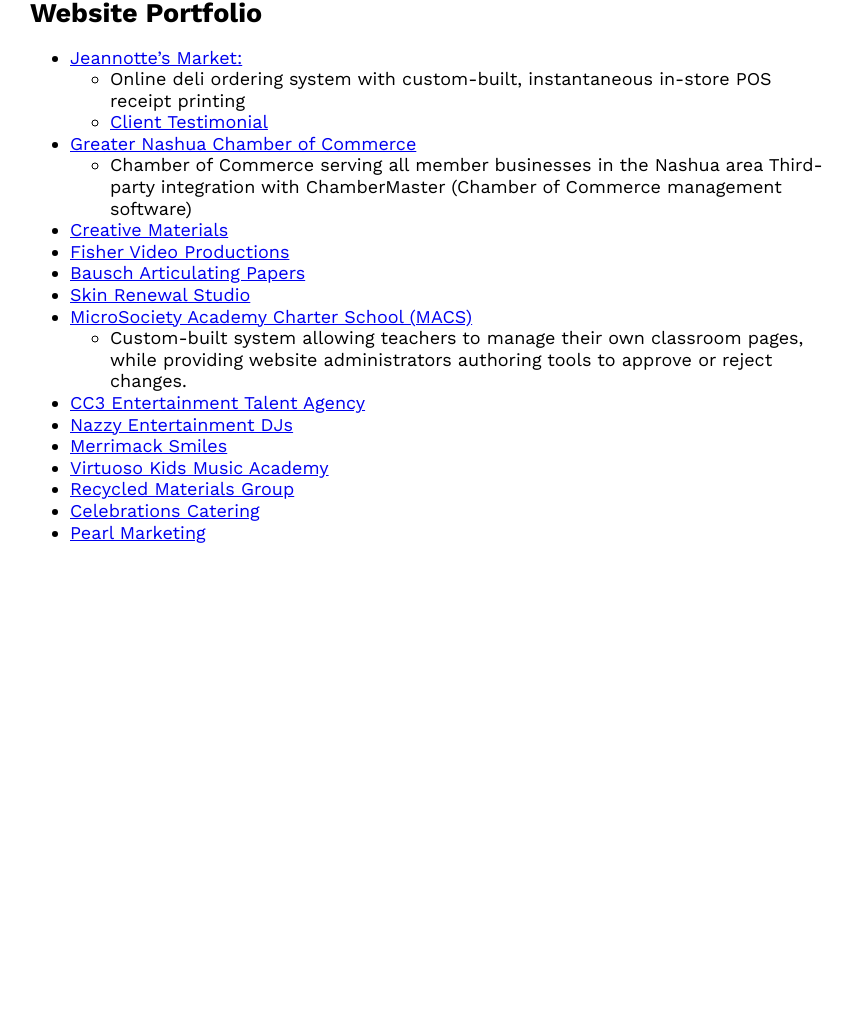
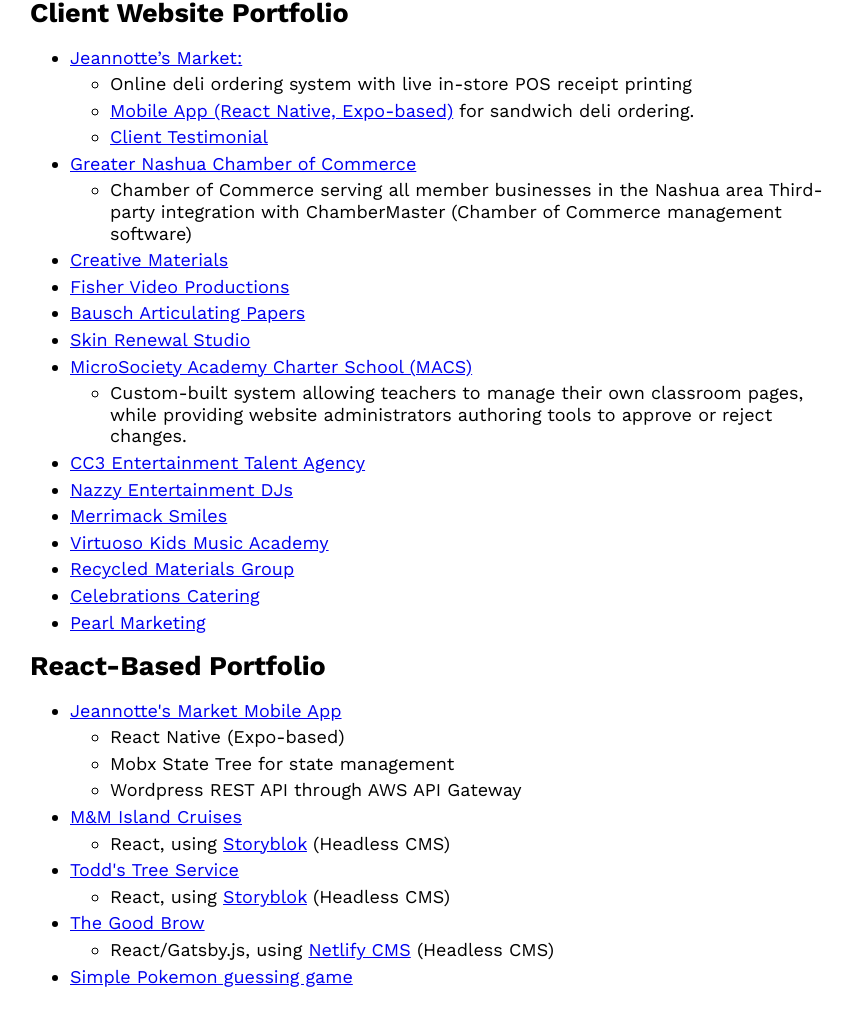
Before and after one commit to culverlau/culverlau.com, a website: page public/index.html in a window 1280 px wide. Shown: the part 499-1524 px from the top of the page, without its empty margins (210-1062 px from the left). Before the commit the page ends 1082 px from the top, so only its background shows below. Drawn offline with nearby package versions, Linux system fonts and the light colour scheme.

Commit message:
updated portfolio with react projects

```diff
--- a/public/css/style.css
+++ b/public/css/style.css
@@ -20,3 +20,7 @@
 #bio {
   margin-bottom: 40px;
 }
+
+#portfolio li {
+  margin: 5px 0;
+}
--- a/public/index.html
+++ b/public/index.html
@@ -30,8 +30,8 @@
           designer, photographer, brand consultant and entrepreneur based in New
           York City. As the former Director of Website Development at
           <a href="https://www.pearlmarketing.com/">Pearl Marketing</a>, a
-          boutique digital agency serving Northern New England, Culver was a veteran
-          consultant for many regional non-profits and small businesses,
+          boutique digital agency serving Northern New England, Culver was a
+          veteran consultant for many regional non-profits and small businesses,
           including the Greater Nashua Chamber of Commerce, United Way, and the
           Boys and Girls Club. As a relentless advocate of UX, Culver brings
           objective-based business strategies to help businesses grow and
@@ -54,23 +54,35 @@
       </div>
 
       <div id="portfolio">
-        <h2>Website Portfolio</h2>
+        <h2>Client Website Portfolio</h2>
 
         <ul>
           <li>
-            <a href="https://www.jeannottesmarket.com/">Jeannotte’s Market:</a>
+            <a href="https://www.jeannottesmarket.com/" target="_blank"
+              >Jeannotte’s Market:</a
+            >
             <ul>
               <li>
-                Online deli ordering system with custom-built, instantaneous
-                in-store POS receipt printing
+                Online deli ordering system with live in-store POS receipt
+                printing
               </li>
               <li>
-                <a href="https://youtu.be/AENtuwGs-vI">Client Testimonial</a>
+                <a
+                  href="https://github.com/PearlMarketing/jeannottes-app"
+                  target="_blank"
+                  >Mobile App (React Native, Expo-based)</a
+                >
+                for sandwich deli ordering.
+              </li>
+              <li>
+                <a href="https://youtu.be/AENtuwGs-vI" target="_blank"
+                  >Client Testimonial</a
+                >
               </li>
             </ul>
           </li>
           <li>
-            <a href="https://www.nashuachamber.com/"
+            <a href="https://www.nashuachamber.com/" target="_blank"
               >Greater Nashua Chamber of Commerce</a
             >
             <ul>
@@ -82,23 +94,27 @@
             </ul>
           </li>
           <li>
-            <a href="https://www.creativematerials.com/">Creative Materials</a>
+            <a href="https://www.creativematerials.com/" target="_blank"
+              >Creative Materials</a
+            >
           </li>
           <li>
-            <a href="https://www.fishervideoproductions.com/"
+            <a href="https://www.fishervideoproductions.com/" target="_blank"
               >Fisher Video Productions</a
             >
           </li>
           <li>
-            <a href="https://www.bauschpaper.com/"
+            <a href="https://www.bauschpaper.com/" target="_blank"
               >Bausch Articulating Papers</a
             >
           </li>
           <li>
-            <a href="https://skinrenewalstudio.com/">Skin Renewal Studio</a>
+            <a href="https://skinrenewalstudio.com/" target="_blank"
+              >Skin Renewal Studio</a
+            >
           </li>
           <li>
-            <a href="https://www.macsnh.org/"
+            <a href="https://www.macsnh.org/" target="_blank"
               >MicroSociety Academy Charter School (MACS)</a
             >
             <ul>
@@ -110,26 +126,104 @@
             </ul>
           </li>
           <li>
-            <a href="https://www.cc3entertainment.com/"
+            <a href="https://www.cc3entertainment.com/" target="_blank"
               >CC3 Entertainment Talent Agency</a
             >
           </li>
-          <li><a href="https://nazzydjs.com/">Nazzy Entertainment DJs</a></li>
           <li>
-            <a href="https://www.merrimacksmiles.com/">Merrimack Smiles</a>
+            <a href="https://nazzydjs.com/" target="_blank"
+              >Nazzy Entertainment DJs</a
+            >
           </li>
           <li>
-            <a href="https://virtuosokids.org/">Virtuoso Kids Music Academy</a>
+            <a href="https://www.merrimacksmiles.com/" target="_blank"
+              >Merrimack Smiles</a
+            >
           </li>
           <li>
-            <a href="https://www.recycledmaterialsgroup.com/"
+            <a href="https://virtuosokids.org/" target="_blank"
+              >Virtuoso Kids Music Academy</a
+            >
+          </li>
+          <li>
+            <a href="https://www.recycledmaterialsgroup.com/" target="_blank"
               >Recycled Materials Group</a
             >
           </li>
           <li>
-            <a href="https://celebrationsmenu.com/">Celebrations Catering</a>
+            <a href="https://celebrationsmenu.com/" target="_blank"
+              >Celebrations Catering</a
+            >
           </li>
-          <li><a href="https://www.pearlmarketing.com/">Pearl Marketing</a></li>
+          <li>
+            <a href="https://www.pearlmarketing.com/" target="_blank"
+              >Pearl Marketing</a
+            >
+          </li>
+        </ul>
+
+        <h2>React-Based Portfolio</h2>
+        <ul>
+          <li>
+            <a
+              href="https://github.com/PearlMarketing/jeannottes-app"
+              target="_blank"
+              >Jeannotte's Market Mobile App</a
+            >
+
+            <ul>
+              <li>React Native (Expo-based)</li>
+              <li>Mobx State Tree for state management</li>
+              <li>Wordpress REST API through AWS API Gateway</li>
+            </ul>
+          </li>
+          <li>
+            <a href="https://mandmislandcruisesnh.com/" target="_blank"
+              >M&M Island Cruises</a
+            >
+            <ul>
+              <li>
+                React, using
+                <a href="https://www.storyblok.com" target="_blank"
+                  >Storyblok</a
+                >
+                (Headless CMS)
+              </li>
+            </ul>
+          </li>
+          <li>
+            <a href="https://mandmislandcruisesnh.com/" target="_blank"
+              >Todd's Tree Service</a
+            >
+            <ul>
+              <li>
+                React, using
+                <a href="https://www.toddstreeservicenh.com/" target="_blank"
+                  >Storyblok</a
+                >
+                (Headless CMS)
+              </li>
+            </ul>
+          </li>
+          <li>
+            <a href="https://www.thegoodbrownh.com" target="_blank"
+              >The Good Brow</a
+            >
+            <ul>
+              <li>
+                React/Gatsby.js, using
+                <a href="https://www.netlifycms.org/" target="_blank"
+                  >Netlify CMS</a
+                >
+                (Headless CMS)
+              </li>
+            </ul>
+          </li>
+          <li>
+            <a href="https://pokeguess.com/" target="_blank"
+              >Simple Pokemon guessing game</a
+            >
+          </li>
         </ul>
       </div>
 
```
Also changed, not shown: index.html (deleted, +0 -55 lines), 1 other file.
